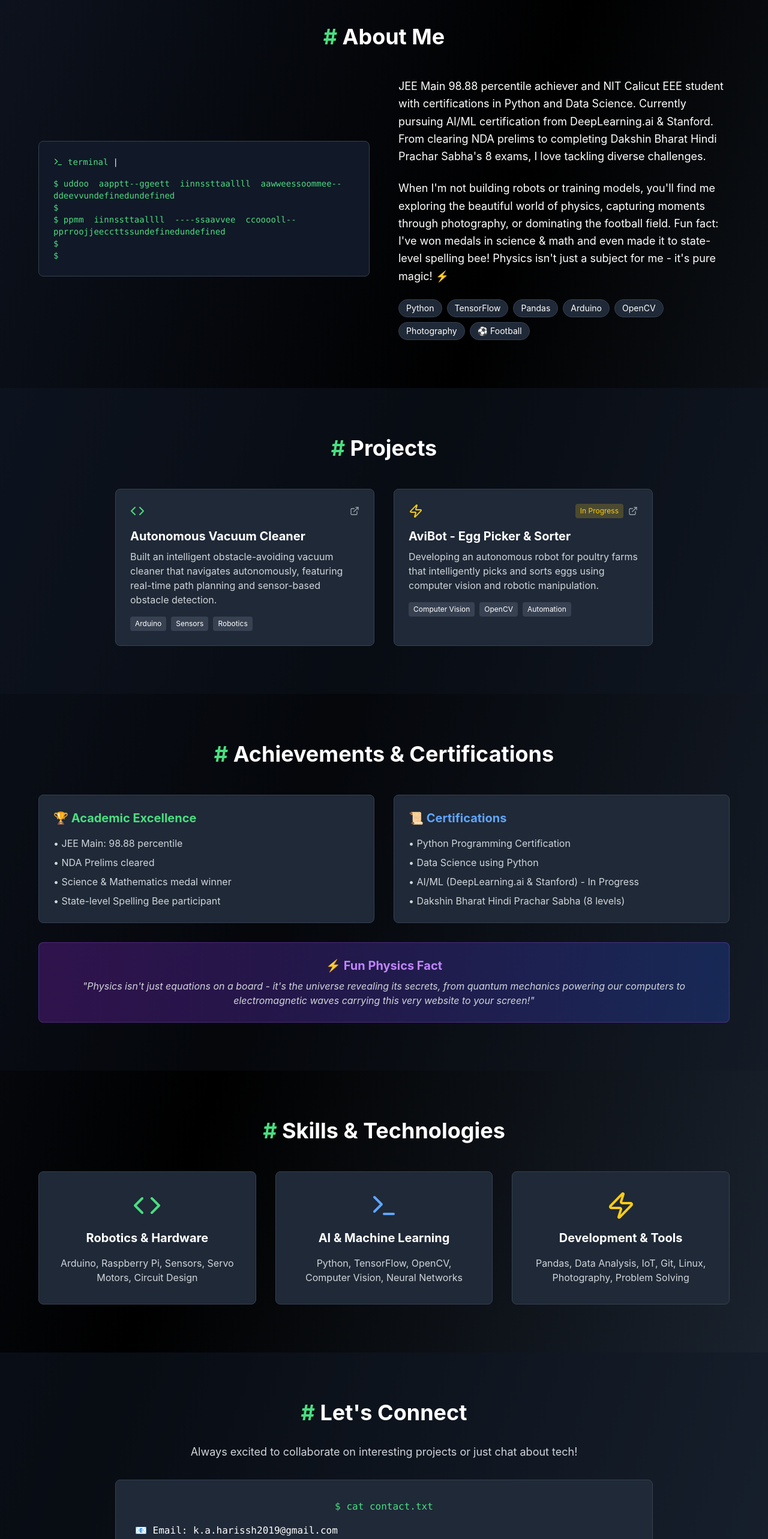
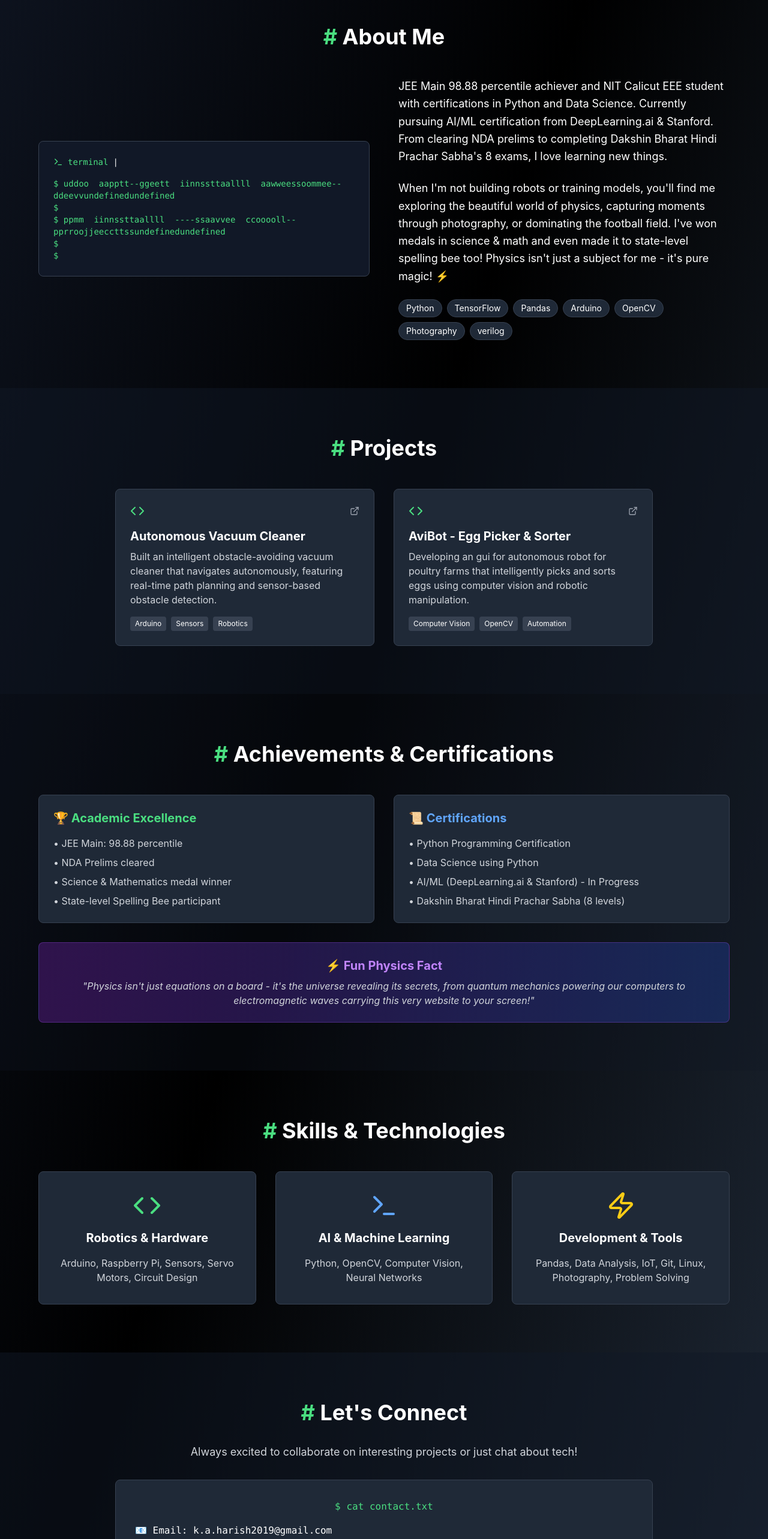
Before and after one commit to magneticstray/My-portfolio, a React (Create React App) app: page / in a window 1280 px wide. Shown: the part 900-3466 px from the top of the page at 60% size. Built offline with nearby package versions, Linux system fonts and the light colour scheme.

Commit message:
Update App.js

```diff
--- a/src/App.js
+++ b/src/App.js
@@ -393,7 +393,7 @@ const App = () => {
                 JEE Main 98.88 percentile achiever and NIT Calicut EEE student with certifications in
                 Python and Data Science. Currently pursuing AI/ML certification from DeepLearning.ai &
                 Stanford. From clearing NDA prelims to completing Dakshin Bharat Hindi Prachar Sabha's
-                8 exams, I love tackling diverse challenges.
+                8 exams, I love learning new things.
               </p>
               <p
                 className="text-lg leading-relaxed mb-6"
@@ -402,11 +402,11 @@ const App = () => {
               >
                 When I'm not building robots or training models, you'll find me exploring the beautiful
                 world of physics, capturing moments through photography, or dominating the football field.
-                Fun fact: I've won medals in science & math and even made it to state-level spelling bee!
+                 I've won medals in science & math and even made it to state-level spelling bee too!
                 Physics isn't just a subject for me - it's pure magic! ⚡
               </p>
               <div className="flex flex-wrap gap-2">
-                {['Python', 'TensorFlow', 'Pandas', 'Arduino', 'OpenCV', 'Photography', '⚽ Football'].map((tech) => (
+                {['Python', 'TensorFlow', 'Pandas', 'Arduino', 'OpenCV', 'Photography', 'verilog'].map((tech) => (
                   <span
                     key={tech}
                     className="px-3 py-1 bg-gray-800 rounded-full text-sm border border-gray-700 hover:border-green-400 transition-colors"
@@ -442,7 +442,7 @@ const App = () => {
               <div className="flex items-center justify-between mb-4">
                 <Code className="text-green-400" size={24} />
                 <a
-                  href="https://github.com/magneticstray/RoboVacuum"
+                  href="https://github.com/magneticstray/RoboVacuum.git"
                   target="_blank"
                   rel="noopener noreferrer"
                   className="text-gray-400 hover:text-green-400 transition-colors"
@@ -466,19 +466,19 @@ const App = () => {
               onMouseLeave={handleMouseLeave}
             >
               <div className="flex items-center justify-between mb-4">
-                <Zap className="text-yellow-400" size={24} />
-                <div className="flex items-center gap-2">
-                  <span className="px-2 py-1 bg-yellow-400/20 text-yellow-400 rounded text-xs">In Progress</span>
-                  <button
-                    className="text-gray-400 hover:text-yellow-400 transition-colors"
-                    onClick={() => alert('Please provide the project link!')}
-                  >
-                    <ExternalLink size={16} />
-                  </button>
-                </div>
+                <Code className="text-green-400" size={24} />
+                <a
+                  href="https://github.com/magneticstray/Avibot-dashboard.git"
+                  target="_blank"
+                  rel="noopener noreferrer"
+                  className="text-gray-400 hover:text-green-400 transition-colors"
+                >
+                  <ExternalLink size={16} />
+                </a>
               </div>
+
               <h3 className="text-xl font-bold mb-2">AviBot - Egg Picker & Sorter</h3>
-              <p className="text-gray-300 mb-4">Developing an autonomous robot for poultry farms that intelligently picks and sorts eggs using computer vision and robotic manipulation.</p>
+              <p className="text-gray-300 mb-4">Developing an gui for autonomous robot for poultry farms that intelligently picks and sorts eggs using computer vision and robotic manipulation.</p>
               <div className="flex flex-wrap gap-2">
                 <span className="px-2 py-1 bg-gray-700 rounded text-xs">Computer Vision</span>
                 <span className="px-2 py-1 bg-gray-700 rounded text-xs">OpenCV</span>
@@ -587,7 +587,7 @@ const App = () => {
               <div className="bg-gray-800 rounded-lg p-8 border border-gray-700 hover:border-blue-400 transition-all duration-300 hover:scale-105">
                 <Terminal className="text-blue-400 mx-auto mb-4" size={48} />
                 <h3 className="text-xl font-bold mb-4">AI & Machine Learning</h3>
-                <p className="text-gray-300">Python, TensorFlow, OpenCV, Computer Vision, Neural Networks</p>
+                <p className="text-gray-300">Python, OpenCV, Computer Vision, Neural Networks</p>
               </div>
             </div>
             <div
@@ -629,7 +629,7 @@ const App = () => {
           >
             <div className="text-green-400 mb-4">$ cat contact.txt</div>
             <div className="text-left">
-              <div className="mb-2">📧 Email: k.a.harissh2019@gmail.com</div>
+              <div className="mb-2">📧 Email: k.a.harish2019@gmail.com</div>
               <div className="mb-2">🐙 GitHub: github.com/magneticstray</div>
               <div className="mb-2">💼 LinkedIn: linkedin.com/in/harish-kumar-299b03322</div>
               <div className="mb-2">📍 Location: Kozhikode, Kerala, India</div>
```
